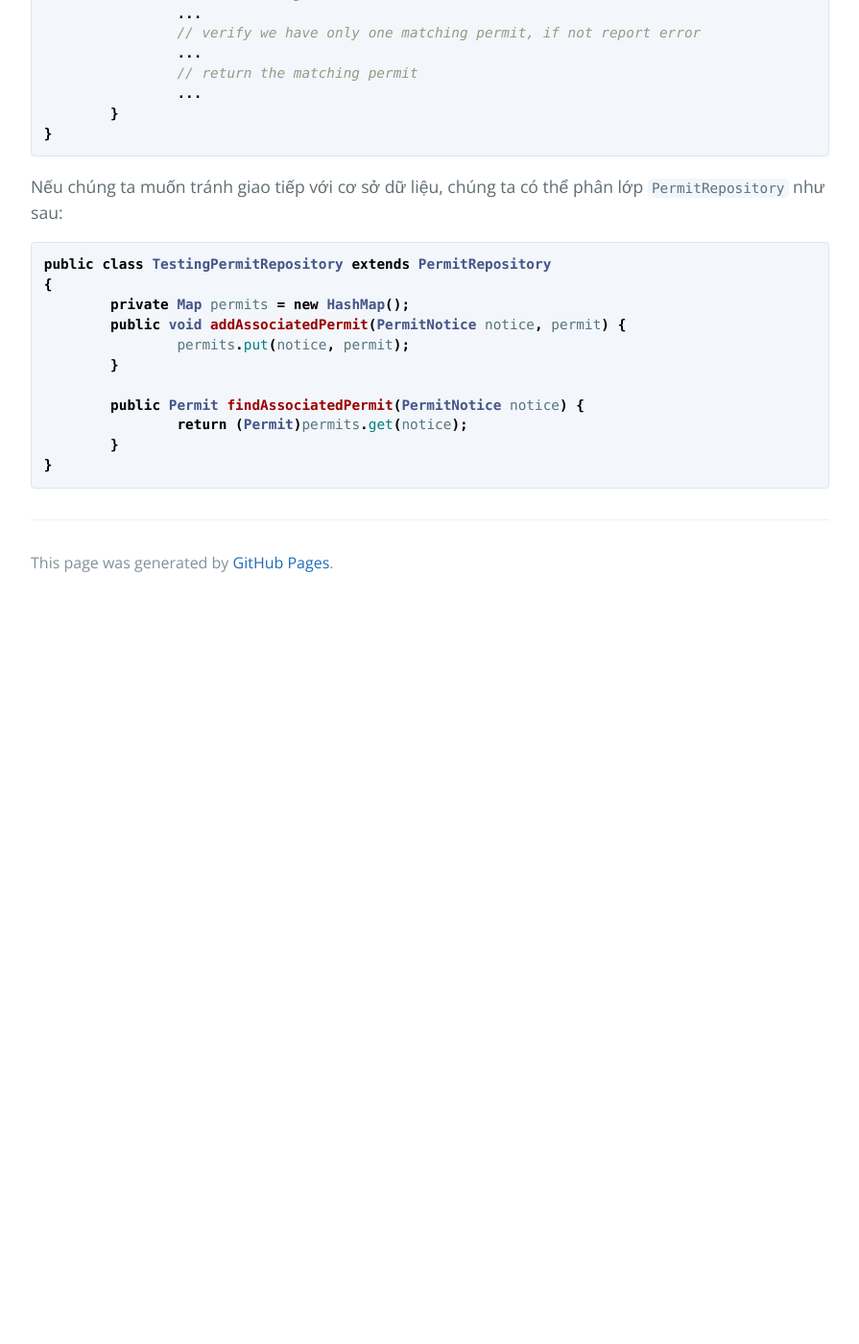
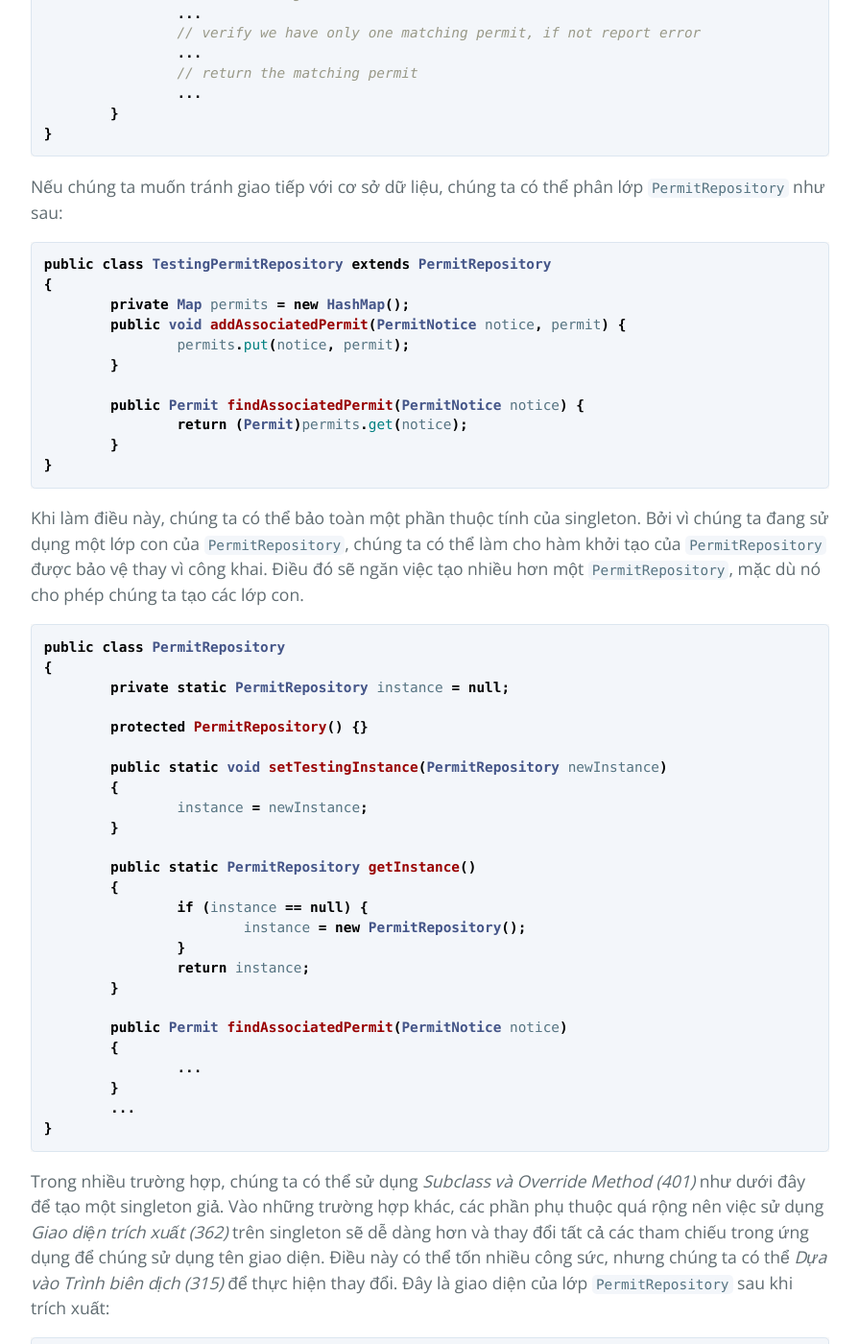
Before and after one commit to HaiBV/haibv.github.io, a Jekyll site: the page built from working-effectively-with-legacy-code/chapter-9-i-cant-get-this-class-into-a-test-harness.md, in a window 1280 px wide and 1400 px high, scrolled down 19489 px. Shown: the whole window at 96% size, without its empty margins (192-1087 px from the left). Built offline with Jekyll 4.4.1, drawn with Linux system fonts in a browser that asks for light colours; our own code applies the rules of GitHub Pages for plain Markdown files; before the commit the page ends 20119 px from its top, so only the background shows below that; some of the changed text lies outside the part shown.

Commit message:
Book - Working Efectively with Legacy Code - P2 - C9

````diff
--- a/working-effectively-with-legacy-code/chapter-9-i-cant-get-this-class-into-a-test-harness.md
+++ b/working-effectively-with-legacy-code/chapter-9-i-cant-get-this-class-into-a-test-harness.md
@@ -571,3 +571,73 @@ public class TestingPermitRepository extends PermitRepository
 	}
 }
 ```
+
+Khi làm điều này, chúng ta có thể bảo toàn một phần thuộc tính của singleton. Bởi vì chúng ta đang sử dụng một lớp con của `PermitRepository`, chúng ta có thể làm cho hàm khởi tạo của `PermitRepository` được bảo vệ thay vì công khai. Điều đó sẽ ngăn việc tạo nhiều hơn một `PermitRepository`, mặc dù nó cho phép chúng ta tạo các lớp con.
+
+```java
+public class PermitRepository
+{
+	private static PermitRepository instance = null;
+
+	protected PermitRepository() {}
+
+	public static void setTestingInstance(PermitRepository newInstance)
+	{
+		instance = newInstance;
+	}
+
+	public static PermitRepository getInstance()
+	{
+		if (instance == null) {
+			instance = new PermitRepository();
+		}
+		return instance;
+	}
+
+	public Permit findAssociatedPermit(PermitNotice notice)
+	{
+		...
+	}
+	...
+}
+```
+
+Trong nhiều trường hợp, chúng ta có thể sử dụng _Subclass và Override Method (401)_ như dưới đây để tạo một singleton giả. Vào những trường hợp khác, các phần phụ thuộc quá rộng nên việc sử dụng _Giao diện trích xuất (362)_ trên singleton sẽ dễ dàng hơn và thay đổi tất cả các tham chiếu trong ứng dụng để chúng sử dụng tên giao diện. Điều này có thể tốn nhiều công sức, nhưng chúng ta có thể _Dựa vào Trình biên dịch (315)_ để thực hiện thay đổi. Đây là giao diện của lớp `PermitRepository` sau khi trích xuất:
+
+```java
+public class PermitRepository implements IPermitRepository
+{
+	private static IPermitRepository instance = null;
+
+	protected PermitRepository() {}
+
+	public static void setTestingInstance(IPermitRepository newInstance)
+	{
+		instance = newInstance;
+	}
+
+	public static IPermitRepository getInstance()
+	{
+		if (instance == null) {
+			instance = new PermitRepository();
+		}
+		return instance;
+	}
+
+	public Permit findAssociatedPermit(PermitNotice notice)
+	{
+		...
+	}
+	...
+}
+```
+
+Giao diện `IPermitRepository` sẽ giữ chữ ký cho tất cả các phương thức không tĩnh công khai trên `PermitRepository`.
+
+```java
+public interface IPermitRepository
+{
+	Permit findAssociatedPermit(PermitNotice notice);
+	...
+}
+```
````
